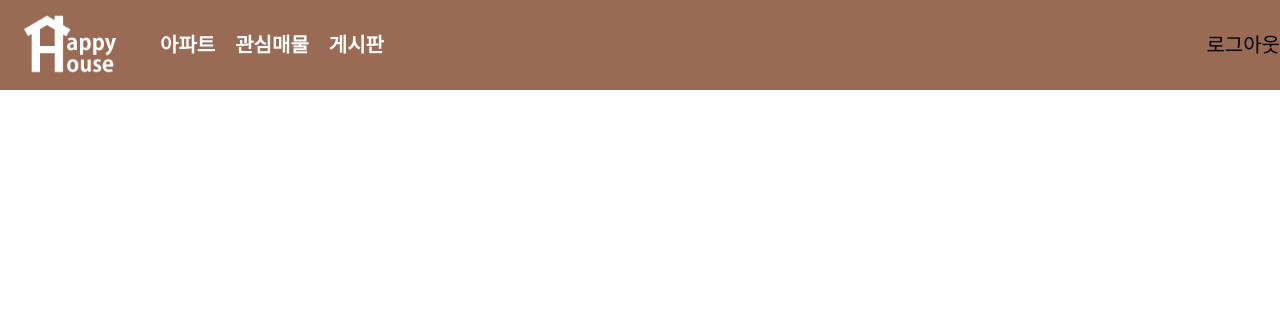
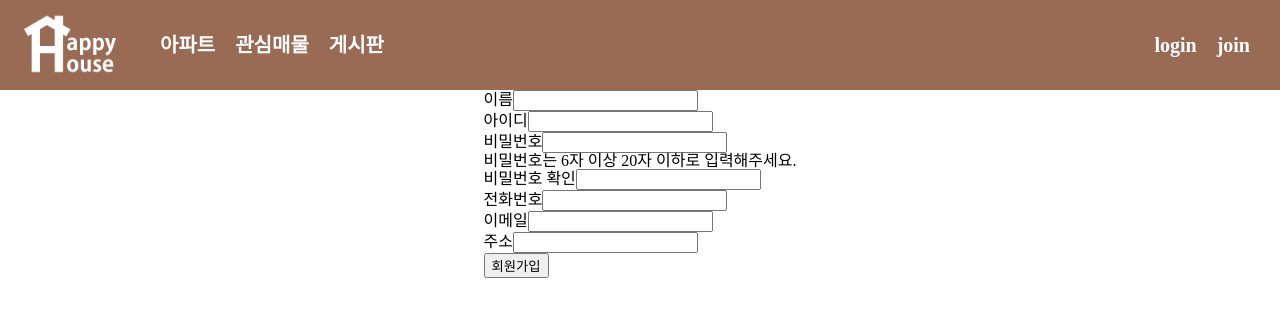
Before and after one commit to norzest/HappyHouseFE, a Vue app: page /join in a window 1280 px wide. Shown: the top 316 px of the page. Built offline with nearby package versions, Linux system fonts and the light colour scheme.

Commit message:
Update Join

```diff
--- a/src/api/http.js
+++ b/src/api/http.js
@@ -1,8 +1,8 @@
-// import axios from "axios";
+import axios from "axios";
 
-// export default axios.create({
-//   baseURL: "http://localhost:8080/happyhouse",
-//   headers: {
-//     "Content-type": "application/json",
-//   },
-// });
+export default axios.create({
+  baseURL: "http://localhost:8080/happyhouse",
+  headers: {
+    "Content-type": "application/json",
+  },
+});
--- a/src/components/HeaderNav.vue
+++ b/src/components/HeaderNav.vue
@@ -10,9 +10,9 @@
       <router-link to="/about">관심매물</router-link>
       <router-link to="/about">게시판</router-link>
     </div>
-    <div v-if="false" id="guest">
+    <div v-if="true" id="guest">
       <router-link to="/login">login</router-link>
-      <router-link to="/about">join</router-link>
+      <router-link to="/join">join</router-link>
     </div>
     <div v-else id="user">
       <div class="user-img">로그아웃</div>
--- a/src/router/index.js
+++ b/src/router/index.js
@@ -35,6 +35,11 @@ const routes = [
     component: () => import("../views/LoginView.vue"),
   },
   {
+    path: "/join",
+    name: "join",
+    component: () => import("../views/JoinView.vue"),
+  },
+  {
     path: "/about",
     name: "about",
     component: () => import("../views/AboutView.vue"),
--- /dev/null
+++ b/src/views/JoinView.vue
@@ -0,0 +1,105 @@
+<template>
+  <div class="loginform">
+    <div>
+      <div>
+        <label for="id">이름</label>
+        <input type="text" id="name" name="name" v-model="member.name" />
+      </div>
+      <div>
+        <label for="id">아이디</label>
+        <input type="text" id="id" name="id" v-model="member.id" />
+      </div>
+      <div>
+        <label for="pwd">비밀번호</label>
+        <input
+          type="password"
+          id="password"
+          name="password"
+          v-model="member.password"
+        />
+        <p id="pwd_tf">비밀번호는 6자 이상 20자 이하로 입력해주세요.</p>
+      </div>
+      <div>
+        <label for="pwdchk">비밀번호 확인</label>
+        <input
+          type="password"
+          id="pwdchk"
+          name="pwdchk"
+          v-model="member.pwdchk"
+        />
+        <p id="pwd_check_tf"></p>
+      </div>
+      <div>
+        <label for="phone" class="form-label">전화번호</label>
+        <input
+          type="tel"
+          class="form-control"
+          id="phone"
+          name="phone"
+          v-model="member.phone"
+        />
+      </div>
+      <div>
+        <label for="email" class="form-label">이메일</label>
+        <input
+          type="email"
+          class="form-control"
+          id="email"
+          name="email"
+          v-model="member.email"
+        />
+      </div>
+      <div>
+        <label for="address" class="form-label">주소</label>
+        <input
+          type="text"
+          class="form-control"
+          id="address"
+          name="address"
+          v-model="member.address"
+        /><br />
+      </div>
+      <button @click="joinMethod">회원가입</button>
+    </div>
+  </div>
+</template>
+
+<script>
+import http from "@/api/http";
+export default {
+  data() {
+    return {
+      member: {
+        name: "",
+        id: "",
+        password: "",
+        passwordchk: "",
+        phone: "",
+        email: "",
+        address: "",
+      },
+    };
+  },
+  methods: {
+    joinMethod() {
+      http.post("/member/regist", { params: this.member }).then(({ data }) => {
+        let msg = "회원가입 중 문제가 발생했습니다.";
+        if (data === "success") {
+          msg = "회원가입이 완료되었습니다.";
+        }
+        alert(msg);
+        this.$router.push("/login");
+      });
+    },
+  },
+};
+</script>
+
+<style>
+.loginform {
+  margin-top: 90px;
+  display: flex;
+  justify-content: center;
+  align-items: center;
+}
+</style>
```
